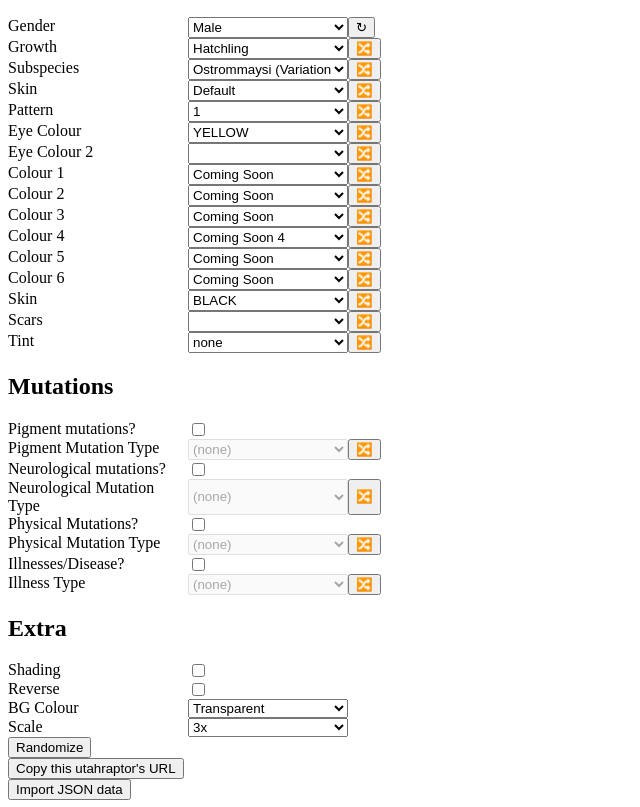
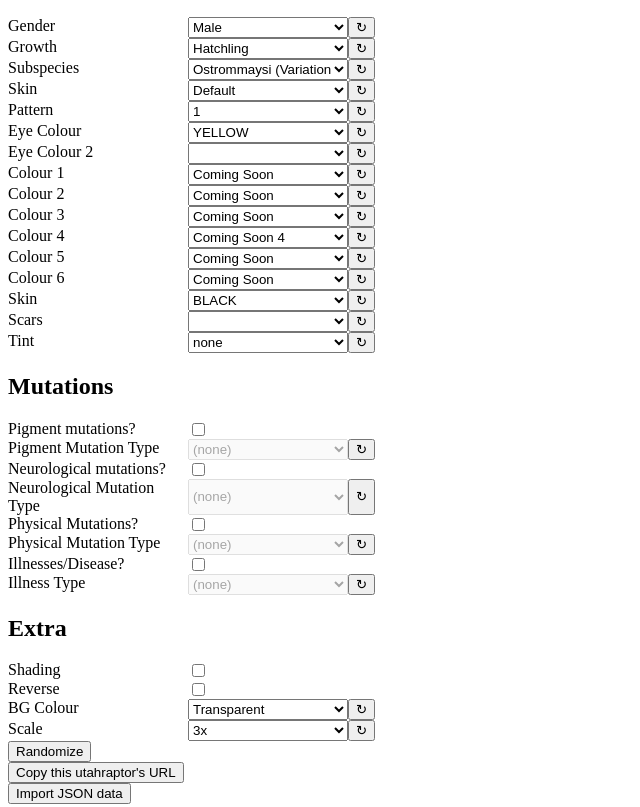
Before and after one commit to DreadfulDesires/Utahraptor-Genetics-POT, a website built with Vite: page index.html in a window 1280 px wide. Shown: the part 397-1204 px from the top of the page, without its empty margins (0-640 px from the left). Built offline with nearby package versions, Linux system fonts and the light colour scheme.

Commit message:
Update index.html

```diff
--- a/index.html
+++ b/index.html
@@ -30,7 +30,7 @@
           <option value="0">Male</option>
           <option value="5">Female</option>
         </select>
-        <button type="button" class="random-button" data-select-id="sprite-no-select">↻</button>
+        <button type="button" class="random-button">↻</button>
       </div>
 
       <div class="form-row">
@@ -42,10 +42,10 @@
           <option value="12">Sub-Adult</option>
           <option value="20">Adult</option>
         </select>
-        <button type="button" class="random-button" data-select-id="sprite-no-select">🔀</button>
+        <button type="button" class="random-button">↻</button>
       </div>
 
-       <div class="form-row">
+      <div class="form-row">
         <label>Subspecies</label>
         <select class="sprite-no-select">
           <option value="0">Ostrommaysi (Variation 1)</option>
@@ -53,10 +53,10 @@
           <option value="6">Ostrommaysi (Variation 3)</option>
           <option value="12">Ostrommaysi (Variation 4)</option>
           <option value="20">Ostrommaysi (Variation 5)</option>
-          <option value="20">Ostrommaysi (Variation 6)</option>
-          <option value="20">Ostrommaysi (Variation 7)</option>
+          <option value="21">Ostrommaysi (Variation 6)</option>
+          <option value="22">Ostrommaysi (Variation 7)</option>
         </select>
-        <button type="button" class="random-button" data-select-id="sprite-no-select">🔀</button>
+        <button type="button" class="random-button">↻</button>
       </div>
 
       <div class="form-row">
@@ -79,7 +79,7 @@
           <option>Tawny</option>
           <option>Jaguar</option>
         </select>
-        <button type="button" class="random-button" data-select-id="pattern-type-select">🔀</button>
+        <button type="button" class="random-button">↻</button>
       </div>
 
       <div class="form-row">
@@ -89,7 +89,7 @@
           <option>2</option>
           <option>3</option>
         </select>
-        <button type="button" class="random-button" data-select-id="pattern-type-select">🔀</button>
+        <button type="button" class="random-button">↻</button>
       </div>
 
       <div class="form-row">
@@ -117,7 +117,7 @@
           <option>BRONZE</option>
           <option>SILVER</option>
         </select>
-        <button type="button" class="random-button" data-select-id="eye-colour-select">🔀</button>
+        <button type="button" class="random-button">↻</button>
       </div>
 
       <div class="form-row">
@@ -146,7 +146,7 @@
           <option>BRONZE</option>
           <option>SILVER</option>
         </select>
-        <button type="button" class="random-button" data-select-id="eye-colour2-select">🔀</button>
+        <button type="button" class="random-button">↻</button>
       </div>
 
       <div class="form-row">
@@ -155,7 +155,7 @@
           <option>Coming Soon</option>
           <option>Coming Soon 2</option>
         </select>
-        <button type="button" class="random-button" data-select-id="colour-select">🔀</button>
+        <button type="button" class="random-button">↻</button>
       </div>
 
       <div class="form-row">
@@ -163,15 +163,15 @@
         <select class="colour-select">
           <option>Coming Soon</option>
         </select>
-        <button type="button" class="random-button" data-select-id="colour-select">🔀</button>
+        <button type="button" class="random-button">↻</button>
       </div>
 
-<div class="form-row">
+      <div class="form-row">
         <label>Colour 3</label>
         <select class="colour-select">
           <option>Coming Soon</option>
         </select>
-        <button type="button" class="random-button" data-select-id="colour-select">🔀</button>
+        <button type="button" class="random-button">↻</button>
       </div>
 
       <div class="form-row">
@@ -179,23 +179,23 @@
         <select class="colour-select">
           <option>Coming Soon 4</option>
         </select>
-        <button type="button" class="random-button" data-select-id="colour-select">🔀</button>
+        <button type="button" class="random-button">↻</button>
       </div>
 
-<div class="form-row">
+      <div class="form-row">
         <label>Colour 5</label>
         <select class="colour-select">
           <option>Coming Soon</option>
         </select>
-        <button type="button" class="random-button" data-select-id="colour-select">🔀</button>
+        <button type="button" class="random-button">↻</button>
       </div>
 
-<div class="form-row">
+      <div class="form-row">
         <label>Colour 6</label>
         <select class="colour-select">
           <option>Coming Soon</option>
         </select>
-        <button type="button" class="random-button" data-select-id="colour-select">🔀</button>
+        <button type="button" class="random-button">↻</button>
       </div>
 
       <div class="form-row">
@@ -220,7 +220,7 @@
           <option>LIGHTBLUE</option>
           <option>RED</option>
         </select>
-        <button type="button" class="random-button" data-select-id="skin-colour-select">🔀</button>
+        <button type="button" class="random-button">↻</button>
       </div>
 
       <div class="form-row">
@@ -287,7 +287,7 @@
             <option>NOEAR</option>
           </optgroup>
         </select>
-        <button type="button" class="random-button" data-select-id="scar-select">🔀</button>
+        <button type="button" class="random-button">↻</button>
       </div>
 
       <div class="form-row">
@@ -306,7 +306,7 @@
           <option>warmdilute</option>
           <option>cooldilute</option>
         </select>
-        <button type="button" class="random-button" data-select-id="tint-select">🔀</button>
+        <button type="button" class="random-button">↻</button>
       </div>
 
       <h2>Mutations</h2>
@@ -326,7 +326,7 @@
           <option>Piebald</option>
           <option>Melanin Overproduction</option>
         </select>
-        <button type="button" class="random-button" data-select-id="pigment-mutation-select">🔀</button>
+        <button type="button" class="random-button">↻</button>
       </div>
 
       <div class="form-row">
@@ -343,7 +343,7 @@
           <option>Hypoaggresssion</option>
           <option>Hyperaggression</option>
         </select>
-        <button type="button" class="random-button" data-select-id="neuro-mutation-select">🔀</button>
+        <button type="button" class="random-button">↻</button>
       </div>
 
       <div class="form-row">
@@ -362,7 +362,7 @@
           <option>Dolichonychia</option>
           <option>Polydontia</option>
         </select>
-        <button type="button" class="random-button" data-select-id="physical-mutation-select">🔀</button>
+        <button type="button" class="random-button">↻</button>
       </div>
 
       <div class="form-row">
@@ -376,7 +376,7 @@
           <option>Mange</option>
           <option>Featherless</option>
         </select>
-        <button type="button" class="random-button" data-select-id="illness-select">🔀</button>
+        <button type="button" class="random-button">↻</button>
       </div>
 
       <h2>Extra</h2>
@@ -404,6 +404,7 @@
           <option value="rgb(158 151 170)">Unknown Grey</option>
           <option value="rgb(42 17 13)">Starless Red</option>
         </select>
+        <button type="button" class="random-button">↻</button>
       </div>
 
       <div class="form-row">
@@ -414,6 +415,7 @@
           <option selected value="3">3x</option>
           <option value="4">4x</option>
         </select>
+        <button type="button" class="random-button">↻</button>
       </div>
 
       <div>
@@ -483,11 +485,11 @@
       }
 
       document.querySelectorAll(".random-button").forEach((button) => {
+        button.textContent = "↻";
         button.addEventListener("click", (e) => {
           e.preventDefault();
-          const key = button.dataset.selectId;
-          if (!key) return;
-          const select = document.getElementById(key) || document.querySelector("." + key);
+          const row = button.closest(".form-row");
+          const select = row ? row.querySelector("select") : null;
           randomizeSelect(select);
         });
       });
```
